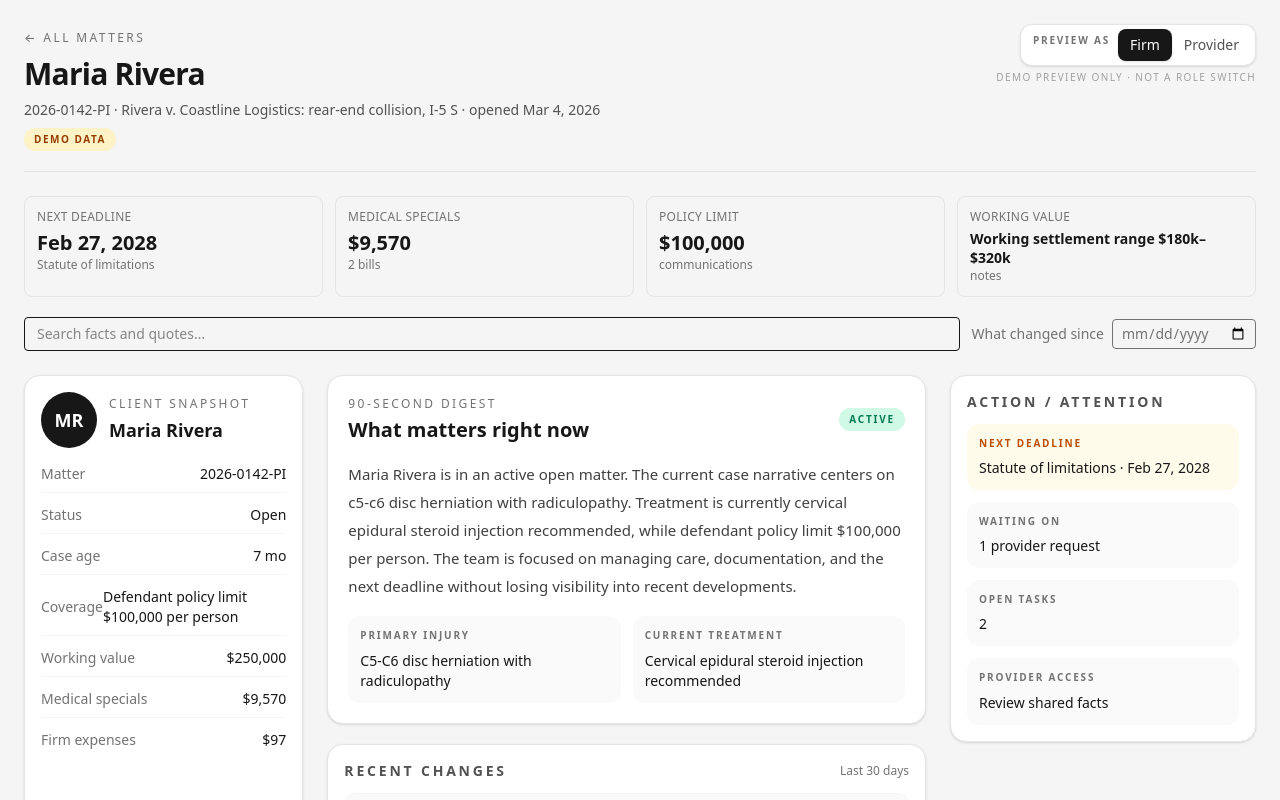
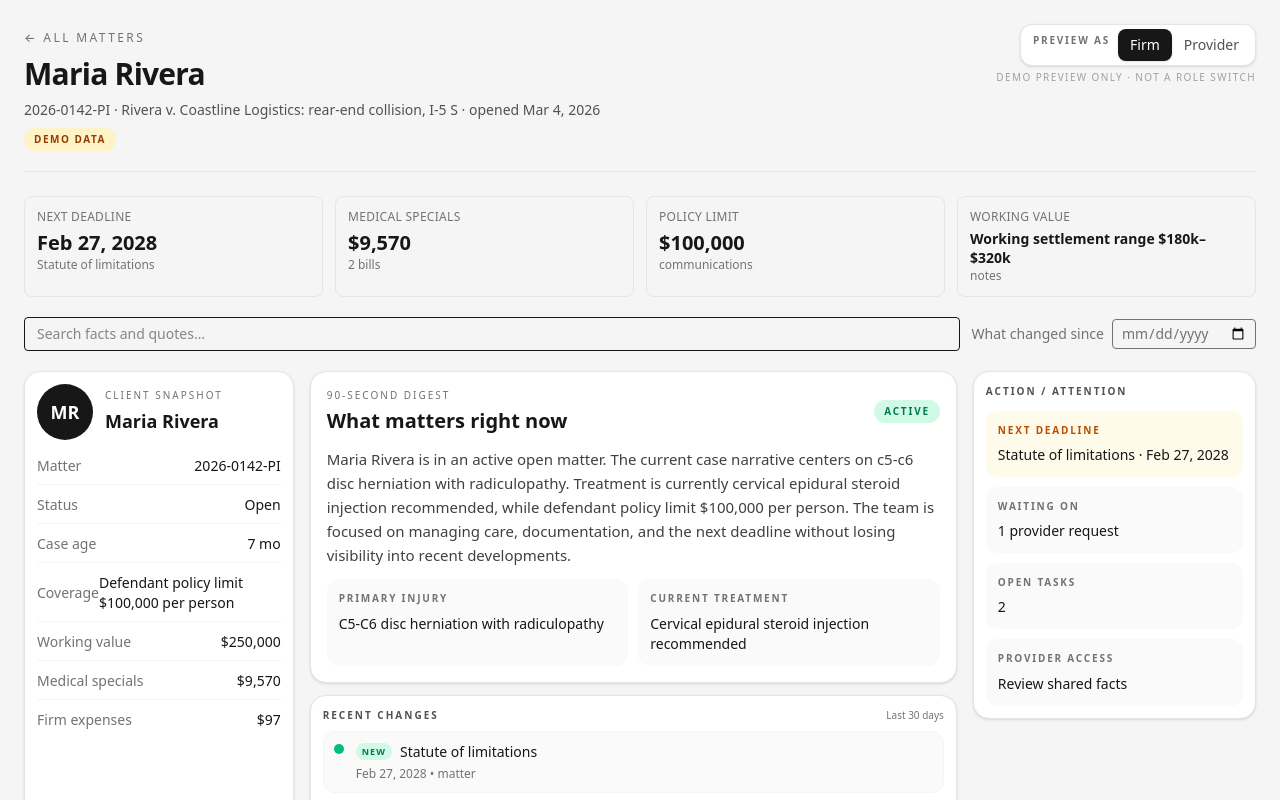
Before and after one commit to vanshika1302/case-digest-2026, a Next.js app: page /demo in a window 1280 px wide. Shown: the top 800 px of the page. Built offline with nearby package versions, Linux system fonts and the light colour scheme.

Commit message:
Tighten dashboard layout spacing

```diff
--- a/src/components/Dashboard.tsx
+++ b/src/components/Dashboard.tsx
@@ -142,19 +142,19 @@ export default function Dashboard({ digestUrl, matterId, demo }: Props) {
           onProvider={setProvider}
         />
 
-        <div className="mt-6 grid gap-6 xl:grid-cols-[1.05fr_2.25fr_1.15fr]">
-          <aside className="rounded-2xl border border-neutral-200 bg-white p-4 shadow-sm">
+        <div className="mt-5 grid gap-4 xl:grid-cols-[1fr_2.4fr_1.05fr]">
+          <aside className="rounded-2xl border border-neutral-200 bg-white p-3 shadow-sm">
             <div className="flex items-center gap-3">
               <div className="flex h-14 w-14 items-center justify-center rounded-full bg-neutral-900 text-lg font-semibold text-white">
                 {getInitials(digest.matter.client?.name)}
               </div>
               <div>
-                <p className="text-xs font-medium uppercase tracking-[0.2em] text-neutral-500">Client snapshot</p>
+                <p className="text-[10px] font-medium uppercase tracking-[0.2em] text-neutral-500">Client snapshot</p>
                 <h2 className="mt-1 text-lg font-semibold">{digest.matter.client?.name ?? "Client"}</h2>
               </div>
             </div>
 
-            <dl className="mt-4 space-y-3 text-sm">
+            <dl className="mt-4 space-y-2.5 text-sm">
               <div className="flex items-center justify-between border-b border-neutral-100 pb-2">
                 <dt className="text-neutral-500">Matter</dt>
                 <dd className="font-medium">{digest.matter.displayNumber ?? "—"}</dd>
@@ -186,11 +186,11 @@ export default function Dashboard({ digestUrl, matterId, demo }: Props) {
             </dl>
           </aside>
 
-          <section className="space-y-5">
-            <div className="rounded-2xl border border-neutral-200 bg-white p-5 shadow-sm">
+          <section className="space-y-3">
+            <div className="rounded-2xl border border-neutral-200 bg-white p-4 shadow-sm xl:min-h-60">
               <div className="flex items-center justify-between gap-3">
                 <div>
-                  <p className="text-xs font-medium uppercase tracking-[0.2em] text-neutral-500">90-second digest</p>
+                  <p className="text-[10px] font-medium uppercase tracking-[0.2em] text-neutral-500">90-second digest</p>
                   <h2 className="mt-1 text-xl font-semibold">What matters right now</h2>
                 </div>
                 <span className="rounded-full bg-emerald-100 px-2.5 py-1 text-[10px] font-semibold uppercase tracking-[0.18em] text-emerald-700">
@@ -198,9 +198,9 @@ export default function Dashboard({ digestUrl, matterId, demo }: Props) {
                 </span>
               </div>
 
-              <p className="mt-4 text-[15px] leading-7 text-neutral-700">{digestStory}</p>
+              <p className="mt-3 text-[15px] leading-6 text-neutral-700">{digestStory}</p>
 
-              <div className="mt-4 grid gap-3 sm:grid-cols-2">
+              <div className="mt-3 grid gap-2.5 sm:grid-cols-2">
                 <div className="rounded-xl bg-neutral-50 p-3">
                   <p className="text-[10px] font-semibold uppercase tracking-[0.18em] text-neutral-500">Primary injury</p>
                   <p className="mt-2 text-sm font-medium text-neutral-900">{summary?.primaryInjury?.title ?? "No injury fact yet"}</p>
@@ -212,14 +212,14 @@ export default function Dashboard({ digestUrl, matterId, demo }: Props) {
               </div>
             </div>
 
-            <div className="rounded-2xl border border-neutral-200 bg-white p-4 shadow-sm">
+            <div className="rounded-2xl border border-neutral-200 bg-white p-3 shadow-sm">
               <div className="flex items-center justify-between gap-3">
-                <h3 className="text-sm font-semibold uppercase tracking-[0.2em] text-neutral-600">Recent changes</h3>
-                <span className="text-xs text-neutral-500">{since ? "Filtered" : "Last 30 days"}</span>
+                <h3 className="text-[10px] font-semibold uppercase tracking-[0.2em] text-neutral-600">Recent changes</h3>
+                <span className="text-[10px] text-neutral-500">{since ? "Filtered" : "Last 30 days"}</span>
               </div>
-              <div className="mt-3 space-y-2">
+              <div className="mt-2 space-y-2">
                 {recentChanges.length ? recentChanges.map((fact) => (
-                  <div key={fact.id} className="flex items-start gap-3 rounded-xl border border-neutral-100 bg-neutral-50 p-3">
+                  <div key={fact.id} className="flex items-start gap-3 rounded-xl border border-neutral-100 bg-neutral-50 p-2.5">
                     <span className="mt-0.5 inline-flex h-2.5 w-2.5 flex-none rounded-full bg-emerald-500" />
                     <div className="min-w-0">
                       <div className="flex flex-wrap items-center gap-2">
@@ -242,14 +242,14 @@ export default function Dashboard({ digestUrl, matterId, demo }: Props) {
               onOpen={setOpen}
             />
             {visible.length === 0 && (
-              <p className="mt-8 text-sm text-neutral-500">No facts match. {digest.facts.length === 0 && !demo && "Run Sync, then Extract facts."}</p>
+              <p className="mt-6 text-sm text-neutral-500">No facts match. {digest.facts.length === 0 && !demo && "Run Sync, then Extract facts."}</p>
             )}
           </section>
 
-          <aside className="space-y-4">
-            <div className="rounded-2xl border border-neutral-200 bg-white p-4 shadow-sm">
-              <h3 className="text-sm font-semibold uppercase tracking-[0.2em] text-neutral-600">Action / attention</h3>
-              <div className="mt-3 space-y-3 text-sm">
+          <aside className="space-y-3">
+            <div className="rounded-2xl border border-neutral-200 bg-white p-3 shadow-sm">
+              <h3 className="text-[10px] font-semibold uppercase tracking-[0.2em] text-neutral-600">Action / attention</h3>
+              <div className="mt-3 space-y-2.5 text-sm">
                 <div className="rounded-xl bg-amber-50 p-3">
                   <p className="text-[10px] font-semibold uppercase tracking-[0.18em] text-amber-700">Next deadline</p>
                   <p className="mt-2 font-medium text-neutral-900">{nextDeadline}</p>
```
